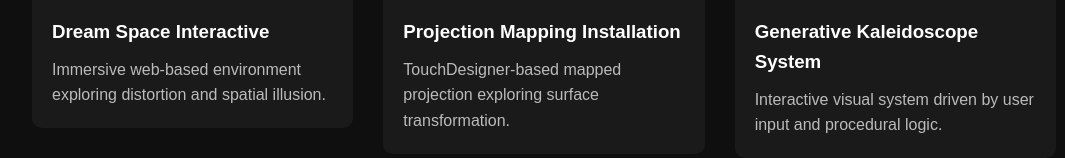
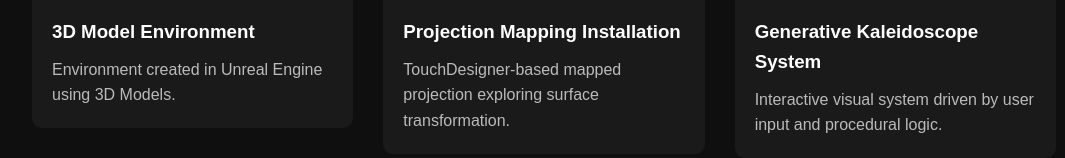
Before and after one commit to kissafatima114/portfolio, a plain HTML site: page index.html in a window 1280 px wide. Shown: the part 1270-1428 px from the top of the page, without its empty margins (96-1161 px from the left). Drawn offline with Linux system fonts and the light colour scheme.

Commit message:
Update index.html

```diff
--- a/index.html
+++ b/index.html
@@ -58,8 +58,8 @@
             <img src="images/unreal3d.PNG" alt="3D Model Environment">
           </div>
           <div class="project-content">
-            <h3>Dream Space Interactive</h3>
-            <p>Immersive web-based environment exploring distortion and spatial illusion.</p>
+            <h3>3D Model Environment</h3>
+            <p>Environment created in Unreal Engine using 3D Models.</p>
           </div>
         </div>
       </a>
```
